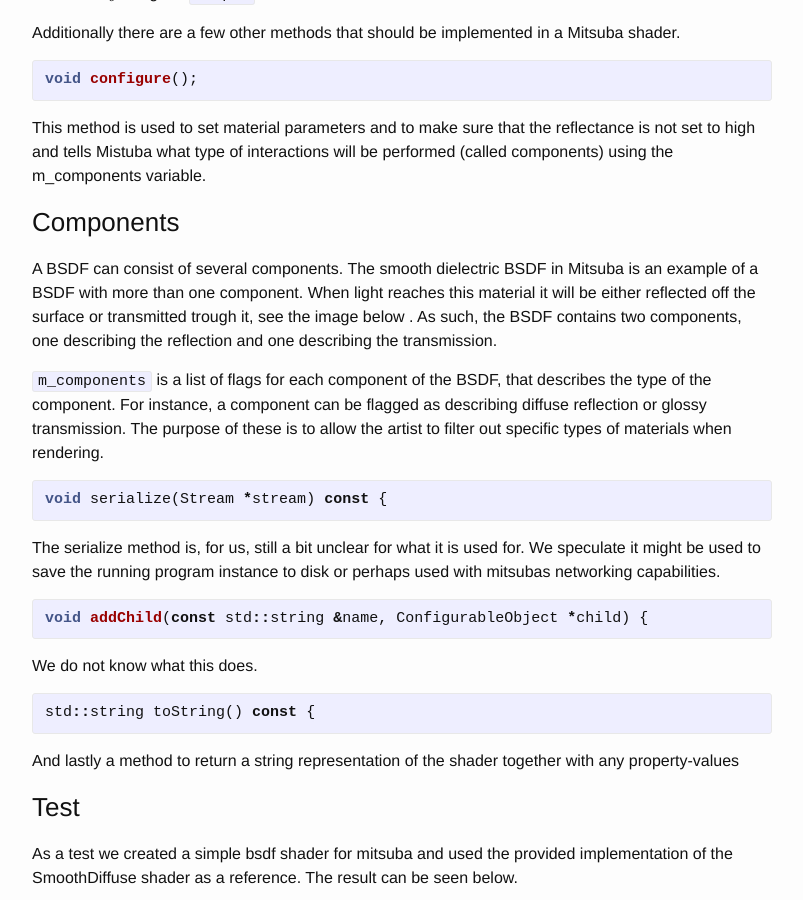
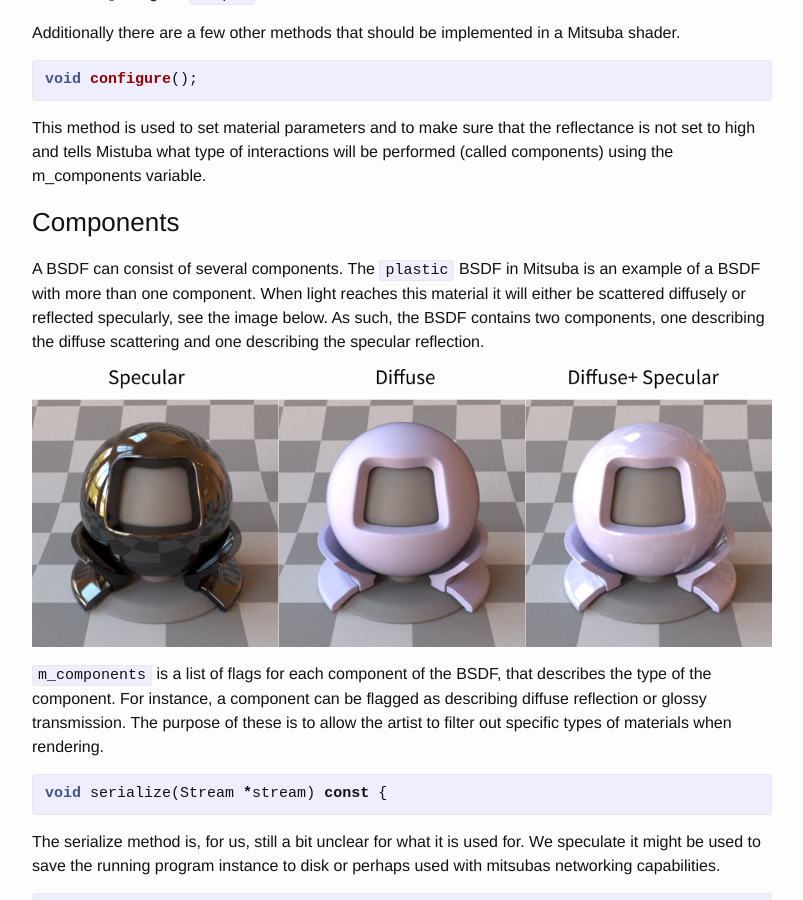
Before and after one commit to karljakoblarsson/Bachelor-work-Furniture, a Jekyll site: the page built from _posts/2016-01-26-mitsuba.markdown, in a window 1280 px wide and 900 px high, scrolled down 1189 px. Shown: the whole window, without its empty margins (238-1041 px from the left). Built offline with Jekyll 4.4.1, drawn with Linux system fonts in a browser that asks for light colours; formulas are drawn with MathJax 3.

Commit message:
Added image to mitsuba post

```diff
--- a/_posts/2016-01-26-mitsuba.markdown
+++ b/_posts/2016-01-26-mitsuba.markdown
@@ -48,7 +48,9 @@
 
 ###Components
 
-A BSDF can consist of several components. The smooth dielectric BSDF in Mitsuba is an example of a BSDF with more than one component. When light reaches this material it will be either reflected off the surface or transmitted trough it, see the image below . As such, the BSDF contains two components, one describing the reflection and one describing the transmission.
+A BSDF can consist of several components. The `plastic` BSDF in Mitsuba is an example of a BSDF with more than one component. When light reaches this material it will either be scattered diffusely or reflected specularly, see the image below. As such, the BSDF contains two components, one describing the diffuse scattering and one describing the specular reflection.
+
+![Plastic shader with diffuse and specular components]({{ site.baseurl }}/assets/clothshader/2016-01-26-plastic.png)
 
 `m_components` is a list of flags for each component of the BSDF, that describes the type of the component.
 For instance, a component can be flagged as describing diffuse reflection or glossy transmission. The purpose of these is to allow the artist to filter out specific types of materials when rendering.
```
Also changed, not shown: assets/clothshader/2016-01-26-plastic.png (added).
